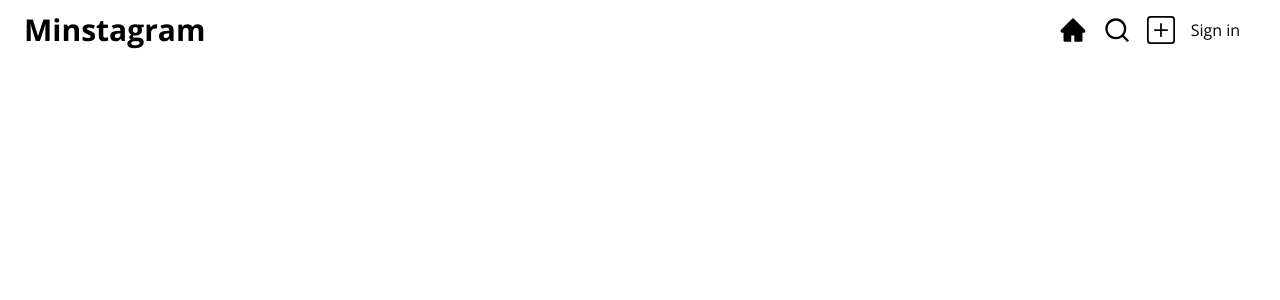
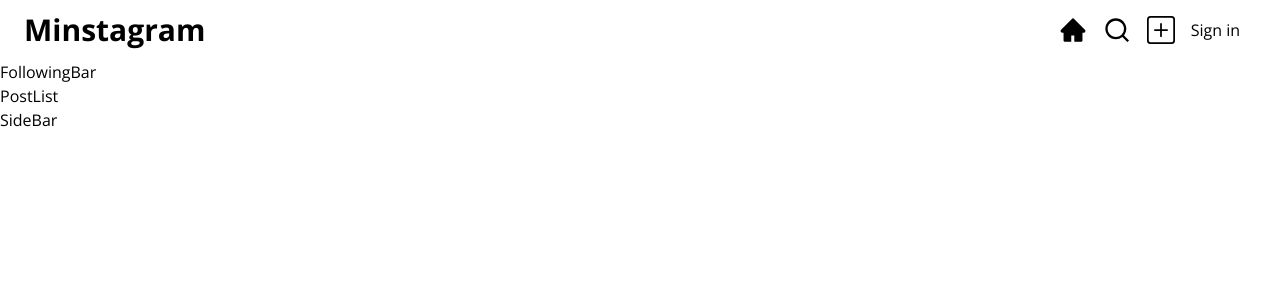
Before and after one commit to DevMinwoo-Jung/minstagramClone, a Next.js app in the folder minstagram/: page / in a window 1280 px wide. Shown: the top 300 px of the page. Built offline with nearby package versions, Linux system fonts and the light colour scheme; no server answers.

Commit message:
add sidebar following follers componets

```diff
--- a/minstagram/src/app/page.tsx
+++ b/minstagram/src/app/page.tsx
@@ -1,8 +1,19 @@
+import SideBar from "@/components/SideBar";
+
 export default function Home() {
   return (
     <section>
-
-
+      <div>
+        <div>
+          FollowingBar
+        </div>
+        <div>
+          PostList
+        </div>
+        <div>
+          <SideBar/>
+        </div>
+      </div>
     </section>
   )
 }
--- /dev/null
+++ b/minstagram/src/components/Follower.tsx
@@ -0,0 +1,7 @@
+import React from 'react'
+
+export default function Follower() {
+  return (
+    <div>Follower</div>
+  )
+}
--- /dev/null
+++ b/minstagram/src/components/Following.tsx
@@ -0,0 +1,7 @@
+import React from 'react'
+
+export default function Following() {
+  return (
+    <div>Following</div>
+  )
+}
--- /dev/null
+++ b/minstagram/src/components/SideBar.tsx
@@ -0,0 +1,7 @@
+import React from 'react'
+
+export default function SideBar() {
+  return (
+    <div>SideBar</div>
+  )
+}
```
